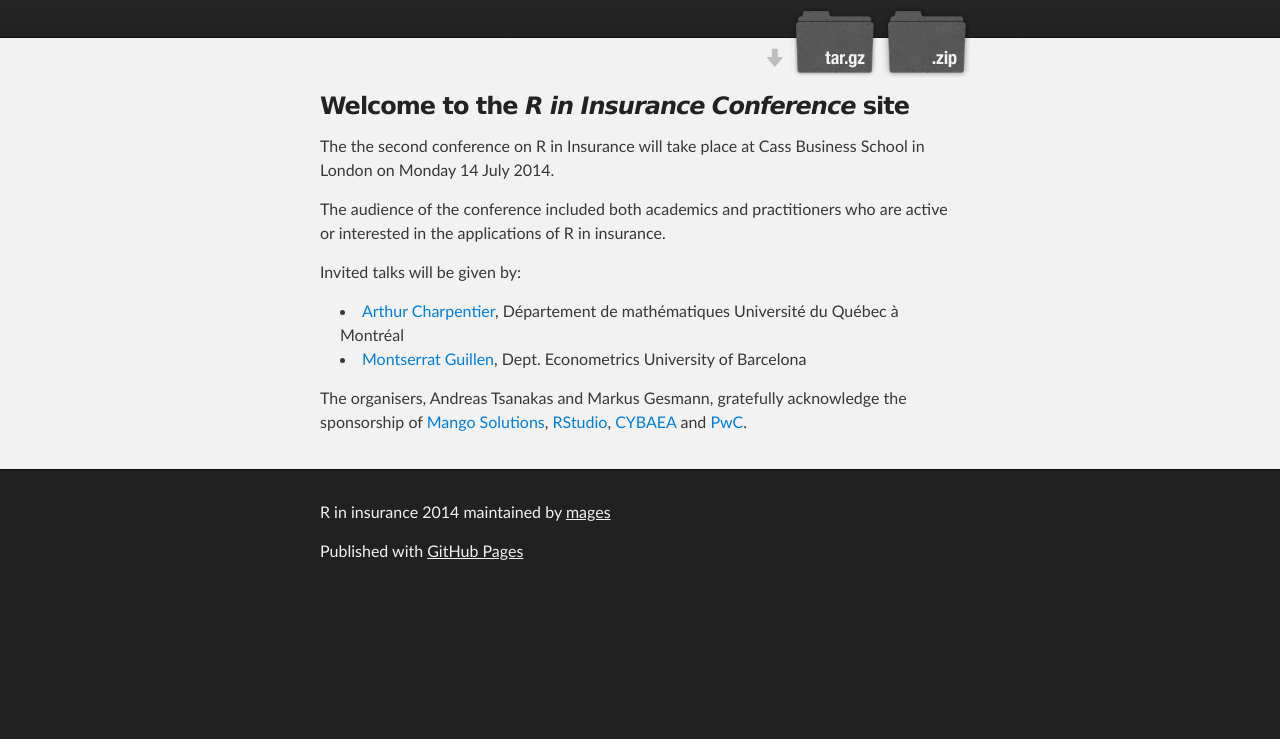
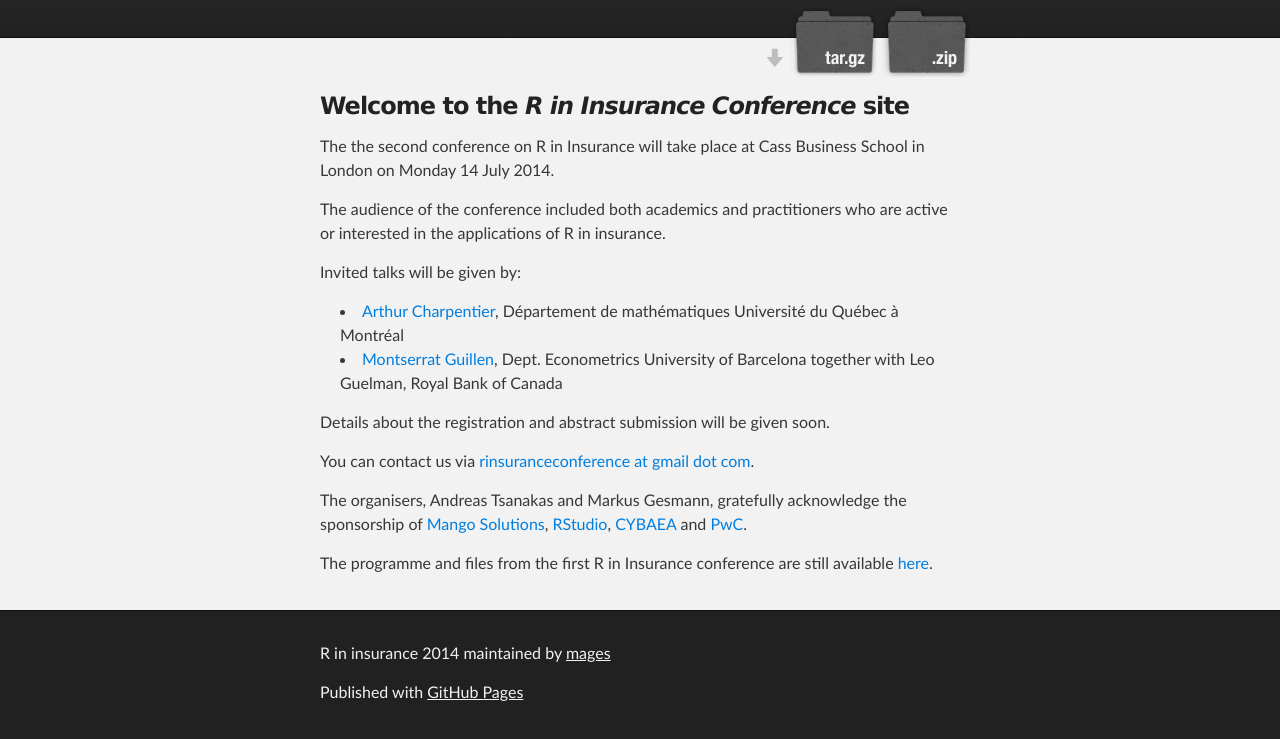
Before and after one commit to mages/R_in_Insurance_2014, a plain HTML site: page index.html in a window 1280 px wide. Shown: the part 136-875 px from the top of the page. Before the commit the page ends 800 px from the top, so only its background shows below. Drawn offline with Linux system fonts and the light colour scheme.

Commit message:
Update keynote speakers

```diff
--- a/index.html
+++ b/index.html
@@ -1,29 +1,26 @@
 <!DOCTYPE html>
 <html>
-
   <head>
     <meta charset='utf-8' />
     <meta http-equiv="X-UA-Compatible" content="chrome=1" />
     <meta name="description" content="R in insurance 2014 : " />
-
     <link rel="stylesheet" type="text/css" media="screen" href="stylesheets/stylesheet.css">
-
     <title>R in insurance 2014</title>
   </head>
-
   <body>
-
     <!-- HEADER -->
     <div id="header_wrap" class="outer">
         <header class="inner">
           <a id="forkme_banner" href="https://github.com/mages/R_in_Insurance_2014">View on GitHub</a>
-
           <h1 id="project_title">R in insurance 2014</h1>
           <h2 id="project_tagline"></h2>
-
             <section id="downloads">
-              <a class="zip_download_link" href="https://github.com/mages/R_in_Insurance_2014/zipball/master">Download this project as a .zip file</a>
-              <a class="tar_download_link" href="https://github.com/mages/R_in_Insurance_2014/tarball/master">Download this project as a tar.gz file</a>
+              <a class="zip_download_link"
+      href="https://github.com/mages/R_in_Insurance_2014/zipball/master">Download
+      this project as a .zip file</a>
+              <a class="tar_download_link"
+              href="https://github.com/mages/R_in_Insurance_2014/tarball/master">Download
+              this project as a tar.gz file</a>
             </section>
         </header>
     </div>
@@ -32,20 +29,46 @@
     <div id="main_content_wrap" class="outer">
       <section id="main_content" class="inner">
         <h3>
-<a name="welcome-to-the-r-in-insurance-conference-site" class="anchor" href="#welcome-to-the-r-in-insurance-conference-site"><span class="octicon octicon-link"></span></a>Welcome to the <em>R in Insurance Conference</em> site</h3>
+<a name="welcome-to-the-r-in-insurance-conference-site" class="anchor"
+    href="#welcome-to-the-r-in-insurance-conference-site"><span
+    class="octicon octicon-link"></span></a>Welcome to the <em>R in
+    Insurance Conference</em> site</h3>
 
-<p>The the second conference on R in Insurance will take place at Cass Business School in London on Monday 14 July 2014. </p>
+<p>The the second conference on R in Insurance will take place at Cass
+      Business School in London on Monday 14 July 2014. </p>
 
-<p>The audience of the conference included both academics and practitioners who are active or interested in the applications of R in insurance.</p>
+
+<p>The audience of the conference included both academics and
+      practitioners who are active or interested in the applications
+      of R in insurance.</p>
 
 <p>Invited talks will be given by:</p>
-
 <ul>
-<li>
-<a href="http://freakonometrics.hypotheses.org">Arthur Charpentier</a>, Département de mathématiques Université du Québec à Montréal</li>
-<li>
-<a href="http://www.ub.edu/riskcenter/mge.html">Montserrat Guillen</a>, Dept. Econometrics University of Barcelona</li>
-</ul><p>The organisers, Andreas Tsanakas and Markus Gesmann, gratefully acknowledge the sponsorship of <a href="http://www.mango-solutions.com">Mango Solutions</a>, <a href="http://www.rstudio.com">RStudio</a>, <a href="http://www.cybaea.net">CYBAEA</a> and <a href="http://www.pwc.com">PwC</a>.</p>
+<li> <a href="http://freakonometrics.hypotheses.org">Arthur
+  Charpentier</a>, Département de mathématiques Université du Québec à
+  Montréal</li>
+<li> <a href="http://www.ub.edu/riskcenter/mge.html">Montserrat
+Guillen</a>, Dept. Econometrics University of Barcelona together with
+Leo Guelman, Royal Bank of Canada</li>
+</ul>
+<p>
+Details about the registration and abstract submission will be given soon.
+</p>
+<p>
+You can contact us via <a
+href="mailto:rinsuranceconference@gmail.com">rinsuranceconference at
+gmail dot com</a>.
+</p>
+<p>The organisers, Andreas Tsanakas and Markus Gesmann, gratefully
+acknowledge the sponsorship of <a
+href="http://www.mango-solutions.com">Mango Solutions</a>, <a
+href="http://www.rstudio.com">RStudio</a>, <a
+href="http://www.cybaea.net">CYBAEA</a> and <a
+href="http://www.pwc.com">PwC</a>.</p>
+<p>
+The programme and files from the first R in Insurance conference are
+still available <a href="http://mages.github.io/R_in_Insurance_2013/">here</a>.
+</p>
       </section>
     </div>
 
```
